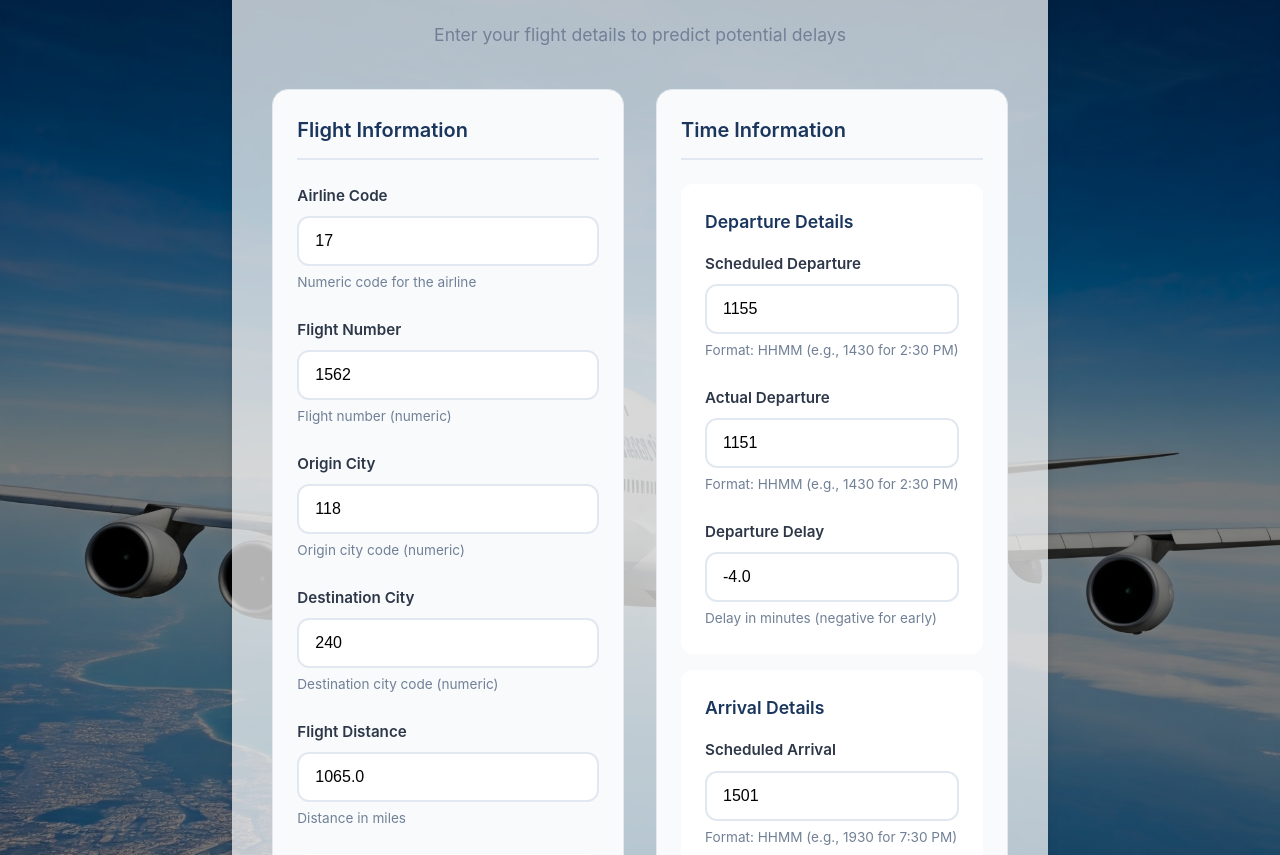
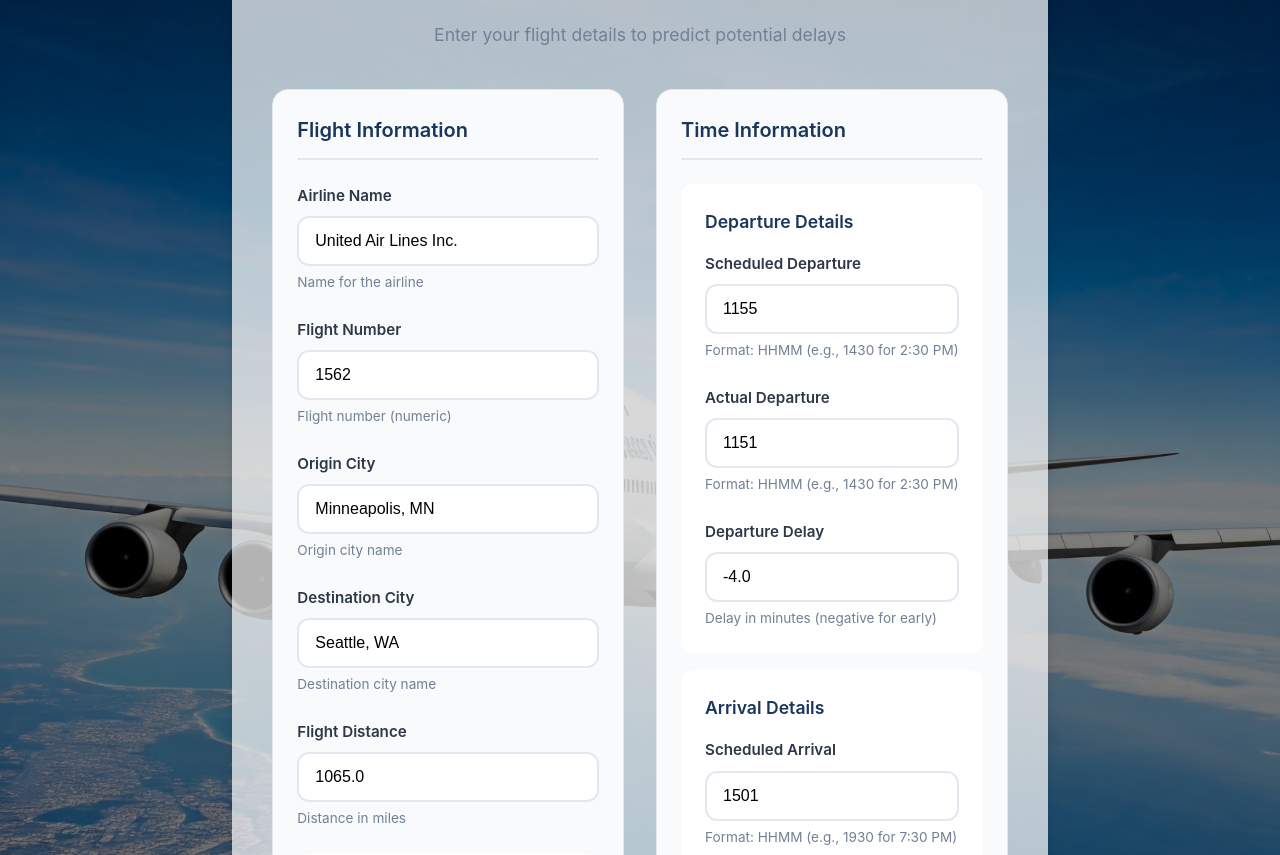
Before and after one commit to oscar066/Flight_delay_analysis, a Flask app: page / in a window 1280 px wide. Shown: the part 219-1074 px from the top of the page. Run offline with Flask 3, Linux system fonts and the light colour scheme; parts of the project's set-up code (start-up, migrations or seed data) failed here and were passed over.

Commit message:
:lipstick: Better format for text names

```diff
--- a/web_app/templates/index.html
+++ b/web_app/templates/index.html
@@ -31,9 +31,9 @@
             <h2 class="column-title">Flight Information</h2>
 
             <div class="input-group">
-              <label for="airline">Airline Code</label>
-              <input type="number" id="airline" name="airline" value="17" required />
-              <span class="hint">Numeric code for the airline</span>
+              <label for="airline">Airline Name</label>
+              <input type="text" id="airline" name="airline" value="United Air Lines Inc." required />
+              <span class="hint">Name for the airline</span>
             </div>
 
             <div class="input-group">
@@ -44,14 +44,14 @@
 
             <div class="input-group">
               <label for="origin_city">Origin City</label>
-              <input type="text" id="origin_city" name="origin_city" value="118" required />
-              <span class="hint">Origin city code (numeric)</span>
+              <input type="text" id="origin_city" name="origin_city" value="Minneapolis, MN" required />
+              <span class="hint">Origin city name </span>
             </div>
 
             <div class="input-group">
               <label for="dest_city">Destination City</label>
-              <input type="text" id="dest_city" name="dest_city" value="240" required />
-              <span class="hint">Destination city code (numeric)</span>
+              <input type="text" id="dest_city" name="dest_city" value="Seattle, WA" required />
+              <span class="hint">Destination city name </span>
             </div>
 
             <div class="input-group">
```
